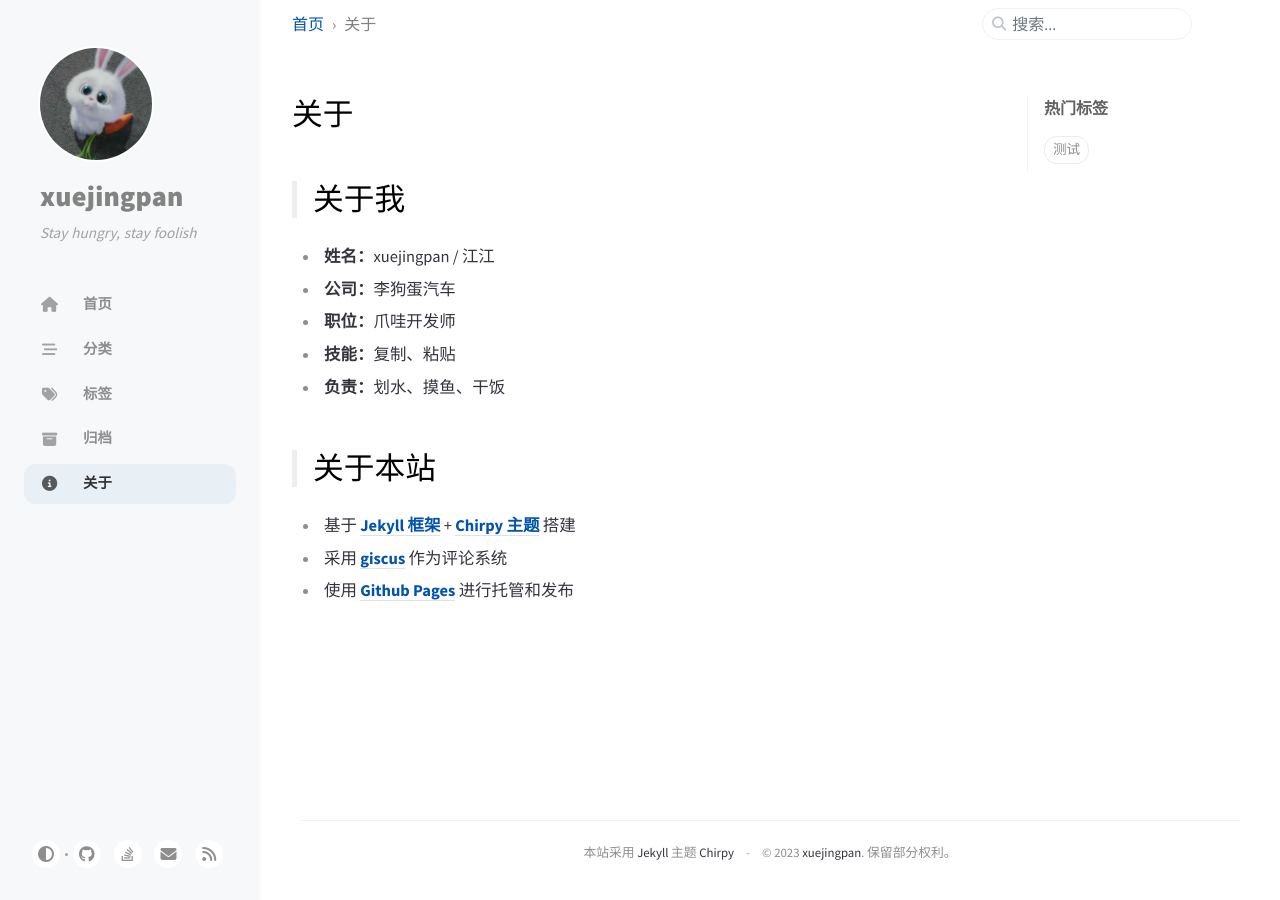
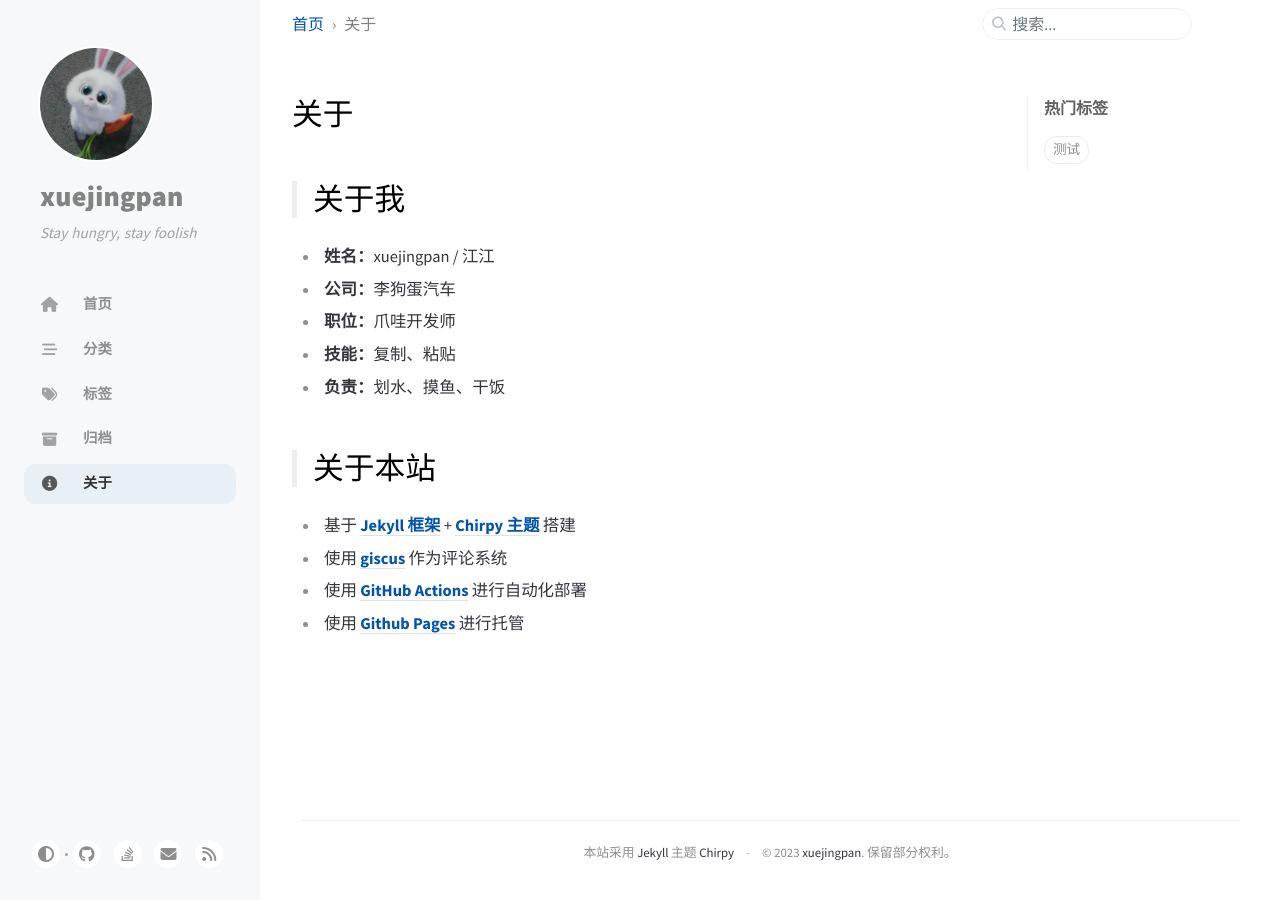
Before and after one commit to xuejingpan/xuejingpan.github.io, a Jekyll site: the page built from _tabs/about.md, in a window 1280 px wide. Built offline with Jekyll 4.4.1, drawn with Linux system fonts in a browser that asks for light colours; cached includes are drawn as plain includes; comment, search, counter and statistics services are not loaded.

Commit message:
修改关于页面

```diff
--- a/_tabs/about.md
+++ b/_tabs/about.md
@@ -16,5 +16,6 @@ order: 4
 > # 关于本站
 
 - 基于 [**Jekyll 框架**](https://jekyllrb.com/) + [**Chirpy 主题**](https://github.com/cotes2020/jekyll-theme-chirpy) 搭建
-- 采用 [**giscus**](https://giscus.app/) 作为评论系统
-- 使用 [**Github Pages**](https://pages.github.com/) 进行托管和发布
+- 使用 [**giscus**](https://giscus.app/) 作为评论系统
+- 使用 [**GitHub Actions**](https://github.com/features/actions) 进行自动化部署
+- 使用 [**Github Pages**](https://pages.github.com/) 进行托管
```
